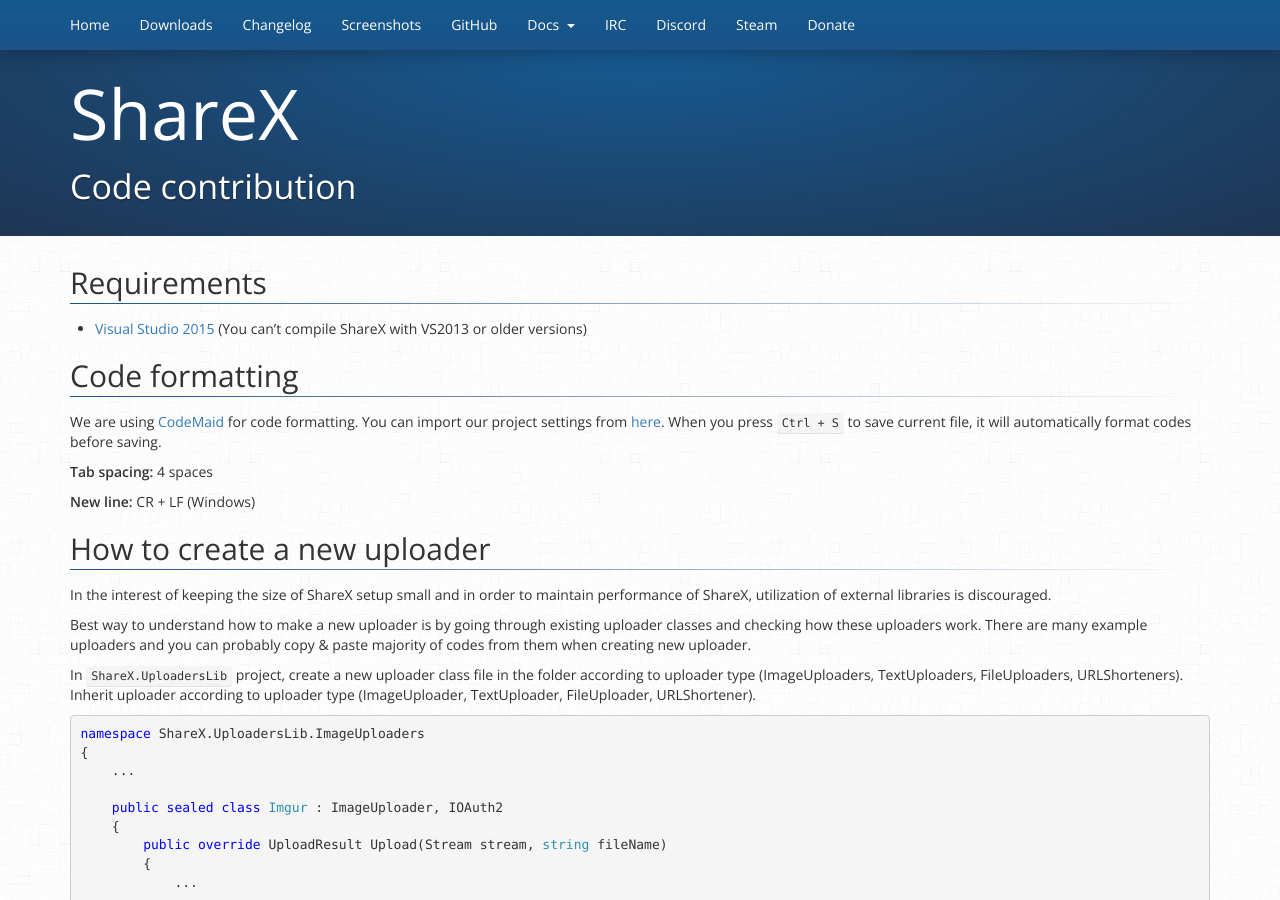
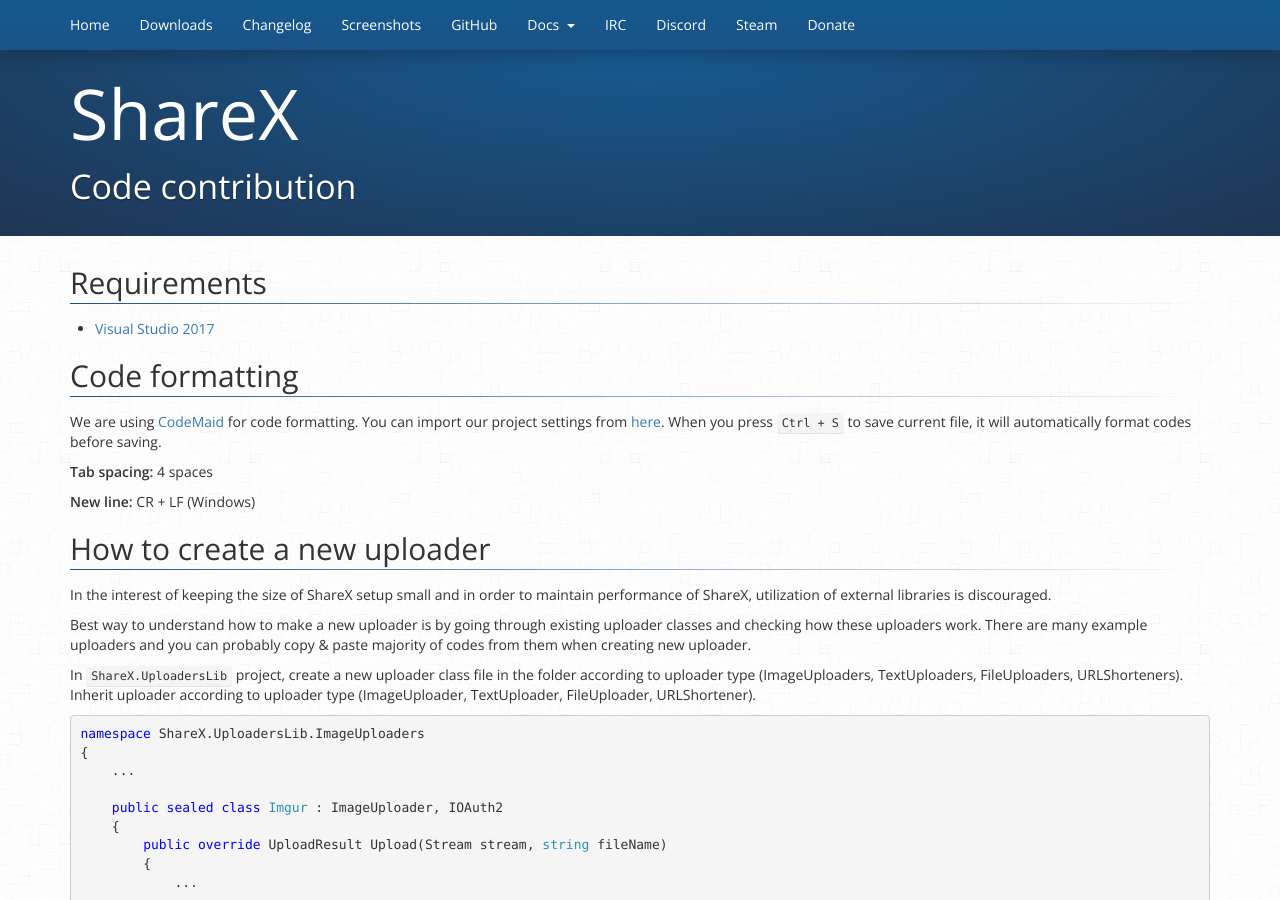
Before and after one commit to ShareX/sharex.github.io, a Jekyll site: the page built from docs/code-contribution.md, in a window 1280 px wide and 900 px high. Built offline with Jekyll 4.4.1, drawn with Linux system fonts in a browser that asks for light colours.

Commit message:
Update code contribution

```diff
--- a/docs/code-contribution.md
+++ b/docs/code-contribution.md
@@ -5,7 +5,7 @@
 
 ## Requirements
 
-* [Visual Studio 2015](https://www.visualstudio.com/en-us/downloads/download-visual-studio-vs.aspx) (You can't compile ShareX with VS2013 or older versions)
+* [Visual Studio 2017](https://www.visualstudio.com/downloads/)
 
 ## Code formatting
 
```
